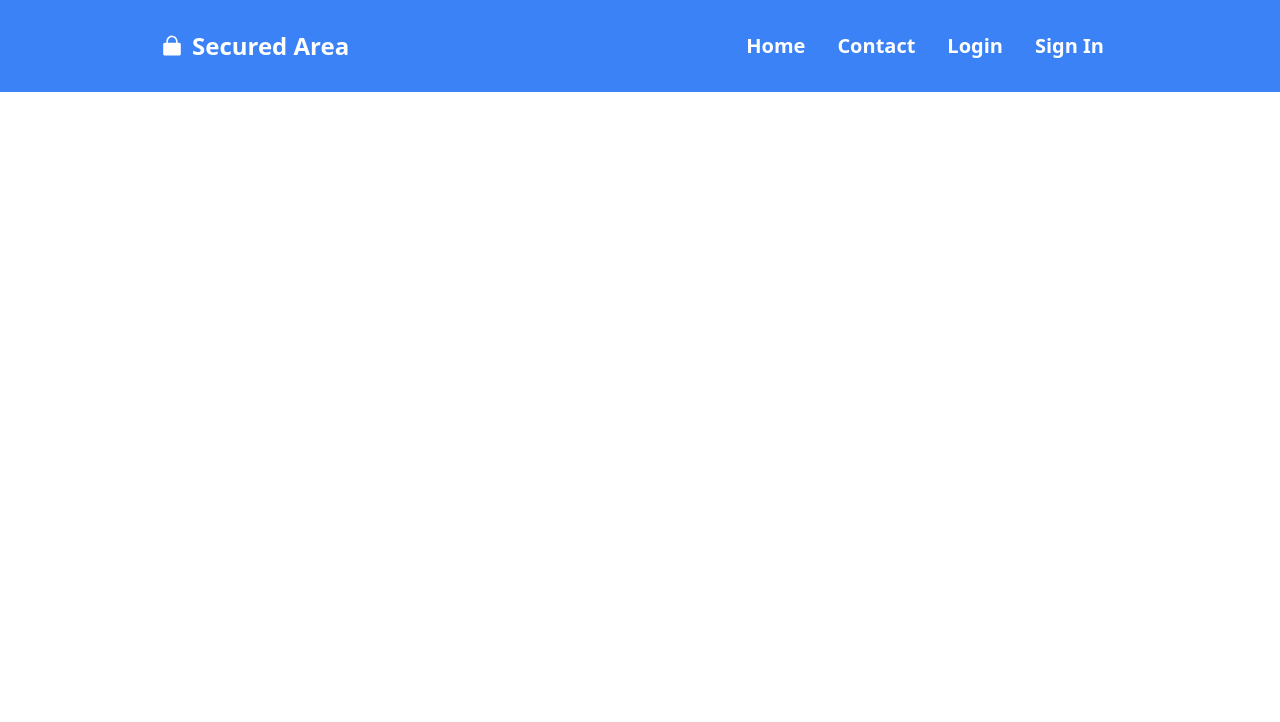
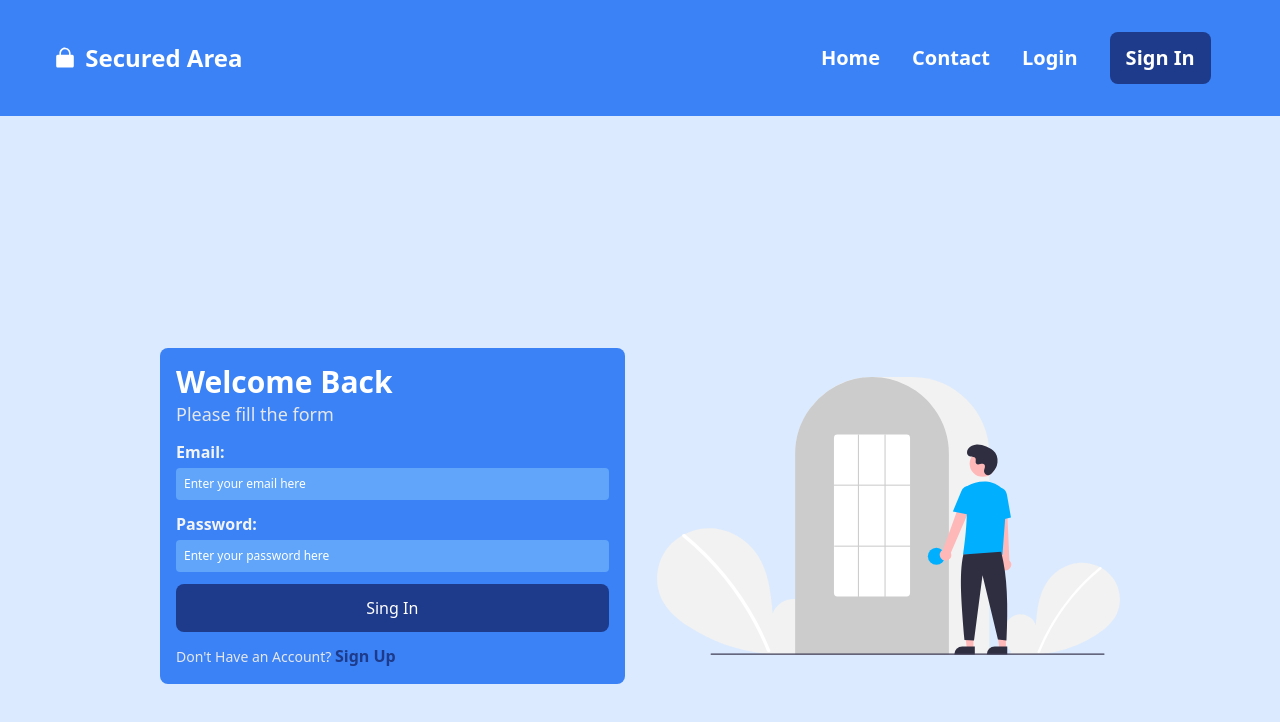
Before and after one commit to adnanbinakhlasprogrammer/tailwind-css, a website built with Vite: page index.html in a window 1280 px wide. Built offline with nearby package versions, Linux system fonts and the light colour scheme.

Commit message:
Login Form Done & Final Commit

```diff
--- a/index.html
+++ b/index.html
@@ -1,5 +1,6 @@
 <!DOCTYPE html>
 <html lang="en">
+
 <head>
     <meta charset="UTF-8">
     <meta name="viewport" content="width=device-width, initial-scale=1.0">
@@ -7,25 +8,57 @@
     <link rel="shortcut icon" href="./images/favicon.png" type="image/x-icon">
     <link rel="stylesheet" href="./src/input.css">
 </head>
+
 <body>
     <header class="bg-blue-500 py-4 relative">
-        <div class="container mx-auto w-3/4 flex justify-between items-center">
-            <a class="flex items-center gap-x-2 font-semibold text-white text-2xl" href="#"><img class="w-6" src="./images/lock.svg" alt="Lock_Icon"> Secured Area</a>
+        <div class="wrapper w-11/12 justify-between items-center">
+            <a class="flex items-center gap-x-2 font-semibold text-white text-2xl" href="#"><img class="w-6"
+                    src="./images/lock.svg" alt="Lock_Icon"> Secured Area</a>
             <nav>
                 <button class="text-white align-middle sm:hidden">
-                    <svg xmlns="http://www.w3.org/2000/svg" fill="none" viewBox="0 0 24 24" stroke-width="1.5" stroke="currentColor" class="size-8">
-                        <path stroke-linecap="round" stroke-linejoin="round" d="M3.75 6.75h16.5M3.75 12h16.5m-16.5 5.25h16.5" />
-                      </svg>
+                    <svg xmlns="http://www.w3.org/2000/svg" fill="none" viewBox="0 0 24 24" stroke-width="1.5"
+                        stroke="currentColor" class="size-8">
+                        <path stroke-linecap="round" stroke-linejoin="round"
+                            d="M3.75 6.75h16.5M3.75 12h16.5m-16.5 5.25h16.5" />
+                    </svg>
 
                 </button>
-                <ul class="absolute w-full top-0 left-0 p-4 bg-blue-500 text-center text-white font-semibold space-y-2 hidden sm:block sm:static sm:flex sm:space-y-0 gap-8 sm:text-xl">
+                <ul
+                    class="absolute w-full top-0 left-0 p-4 bg-blue-500 text-center text-white font-semibold space-y-2 hidden sm:block sm:static sm:flex items-center sm:space-y-0 gap-8 sm:text-xl">
                     <li><a class="hover-blue" href="#">Home</a></li>
                     <li><a class="hover-blue" href="#">Contact</a></li>
                     <li><a class="hover-blue" href="#">Login</a></li>
-                    <li><a class="hover-blue" href="#">Sign In</a></li>
+                    <li><a class="btn-blue inline-block transition-colors duration-300" href="#">Sign In</a></li>
                 </ul>
             </nav>
         </div>
     </header>
+
+    <main class="bg-blue-100">
+        <section class="wrapper justify-center lg:justify-between items-center flex-col lg:flex-row gap-8 h-screen">
+            <div class="order-2 lg:order-1 bg-blue-500 p-4 rounded-lg text-white space-y-3 w-full lg:w-6/12 h-5/12">
+                <div>
+                    <h3 class="font-bold text-3xl">Welcome Back</h3>
+                    <p class="text-gray-200 text-lg">Please fill the form</p>
+                </div>
+                <form class="space-y-3">
+                    <div class="space-y-1">
+                        <label class="label" for="email">Email:</label>
+                        <input class="input" type="email" id="email" placeholder="Enter your email here">
+                    </div>
+                    <div class="space-y-1">
+                        <label class="label" for="password">Password:</label>
+                        <input class="input" type="password" id="password" placeholder="Enter your password here">
+                    </div>
+                    <input class="btn-blue inline-block transition-colors duration-300 w-full" type="submit" value="Sing In">
+                </form>
+                <p class="text-sm text-gray-200">Don't Have an Account? <a class="text-blue-900 font-bold text-base hover:underline" href="#">Sign Up</a></p>
+            </div>
+            <div class="order-1 lg:order-2 lg:w-6/12">
+                <img class="lg:h-full object-cover align-middle" src="./images/login.svg" alt="Login_Image">
+            </div>
+        </section>
+    </main>
 </body>
+
 </html>
--- a/src/input.css
+++ b/src/input.css
@@ -6,4 +6,16 @@
     .hover-blue {
         @apply transition-colors duration-300 hover:text-blue-900
     }
+    .btn-blue {
+        @apply bg-blue-900 hover:bg-blue-950 text-white rounded-lg px-4 py-3 focus:ring-4 ring-blue-800
+    }
+    .label {
+        @apply text-gray-100 font-semibold
+    }
+    .input {
+        @apply w-full p-2 rounded outline-none focus:ring-4 ring-blue-800 bg-blue-400 text-xs text-white placeholder:text-white
+    }
+    .wrapper {
+        @apply container mx-auto w-11/12 sm:w-3/4 flex
+    }
 }
```
